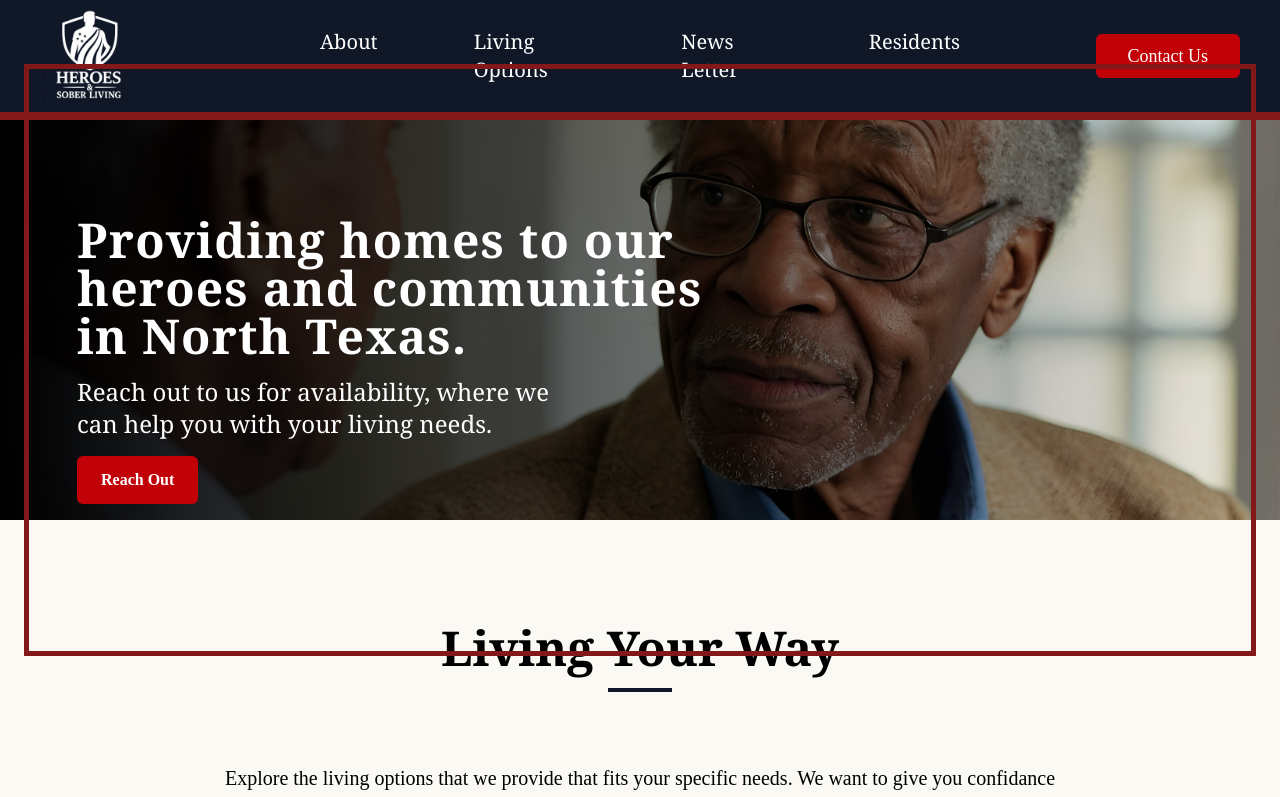
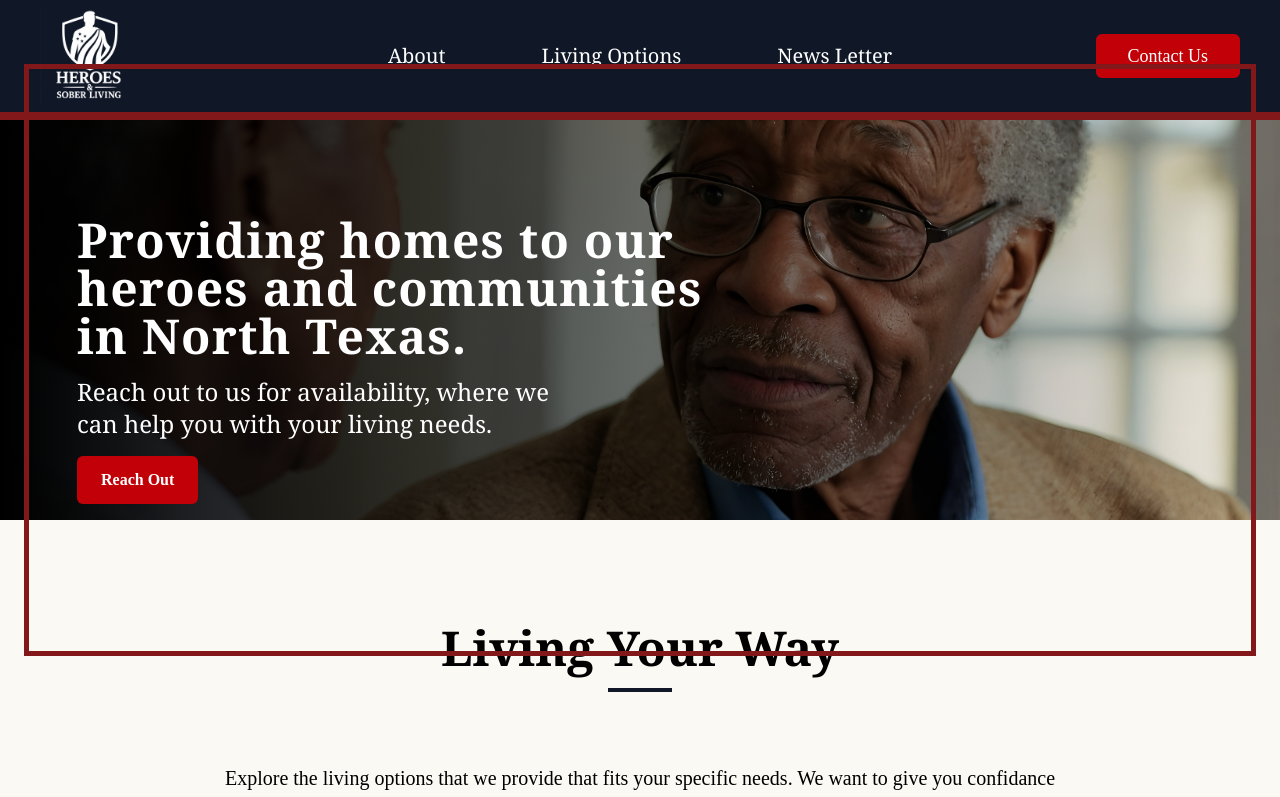
Before and after one commit to VEAJAY/Heroes-Sober-Living, a Next.js app: page / in a window 1280 px wide. Shown: the top 797 px of the page. Built offline with nearby package versions, Linux system fonts and the light colour scheme; a web font is replaced by a local one.

Commit message:
Turned off Residents page

```diff
--- a/app/footer.tsx
+++ b/app/footer.tsx
@@ -18,12 +18,12 @@ export default function Footer() {
           >
             About
           </Link>
-          <Link
+          {/* <Link
             href="/residents"
             className="hover:text-gray-400 transition-colors duration-200"
           >
             Residents
-          </Link>
+          </Link> */}
           <Link
             href="/contact"
             className="hover:text-gray-400 transition-colors duration-200"
--- a/app/navbar.tsx
+++ b/app/navbar.tsx
@@ -54,12 +54,12 @@ export default function Navbar() {
         >
           News Letter
         </Link>
-        <Link
+        {/* <Link
           href="/residents"
           className="hover:text-gray-400 transition-colors duration-200"
         >
           Residents
-        </Link>
+        </Link> */}
       </div>
 
       {/* DESKTOP CONTACT */}
@@ -136,13 +136,13 @@ export default function Navbar() {
             >
               News Letter
             </Link>
-            <Link
+            {/* <Link
               href="/residents"
               onClick={() => setMenuOpen(false)}
               className="text-white text-xl font-serif hover:text-gray-400"
             >
               Residents
-            </Link>
+            </Link> */}
             <Link
               href="/contact"
               onClick={() => setMenuOpen(false)}
```
